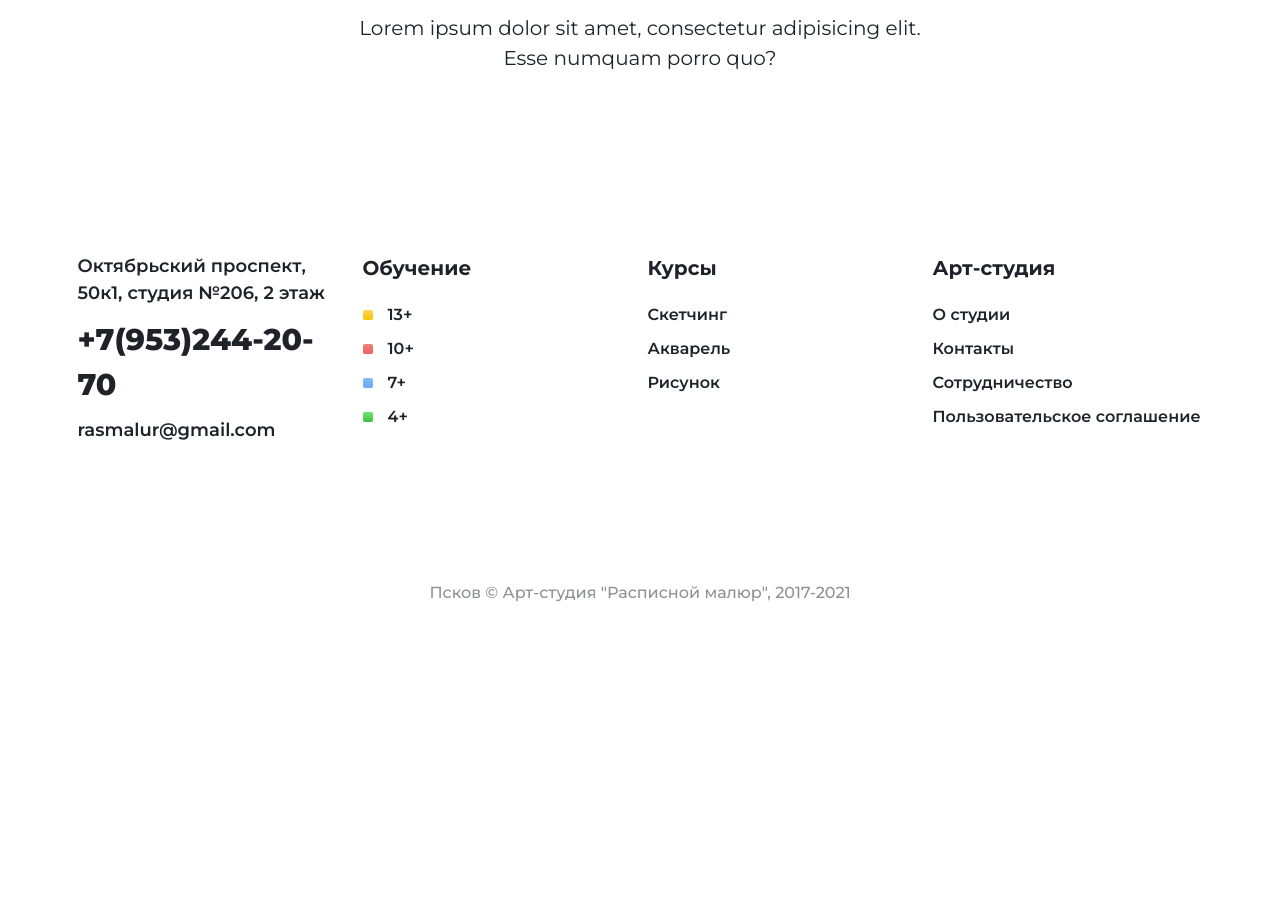
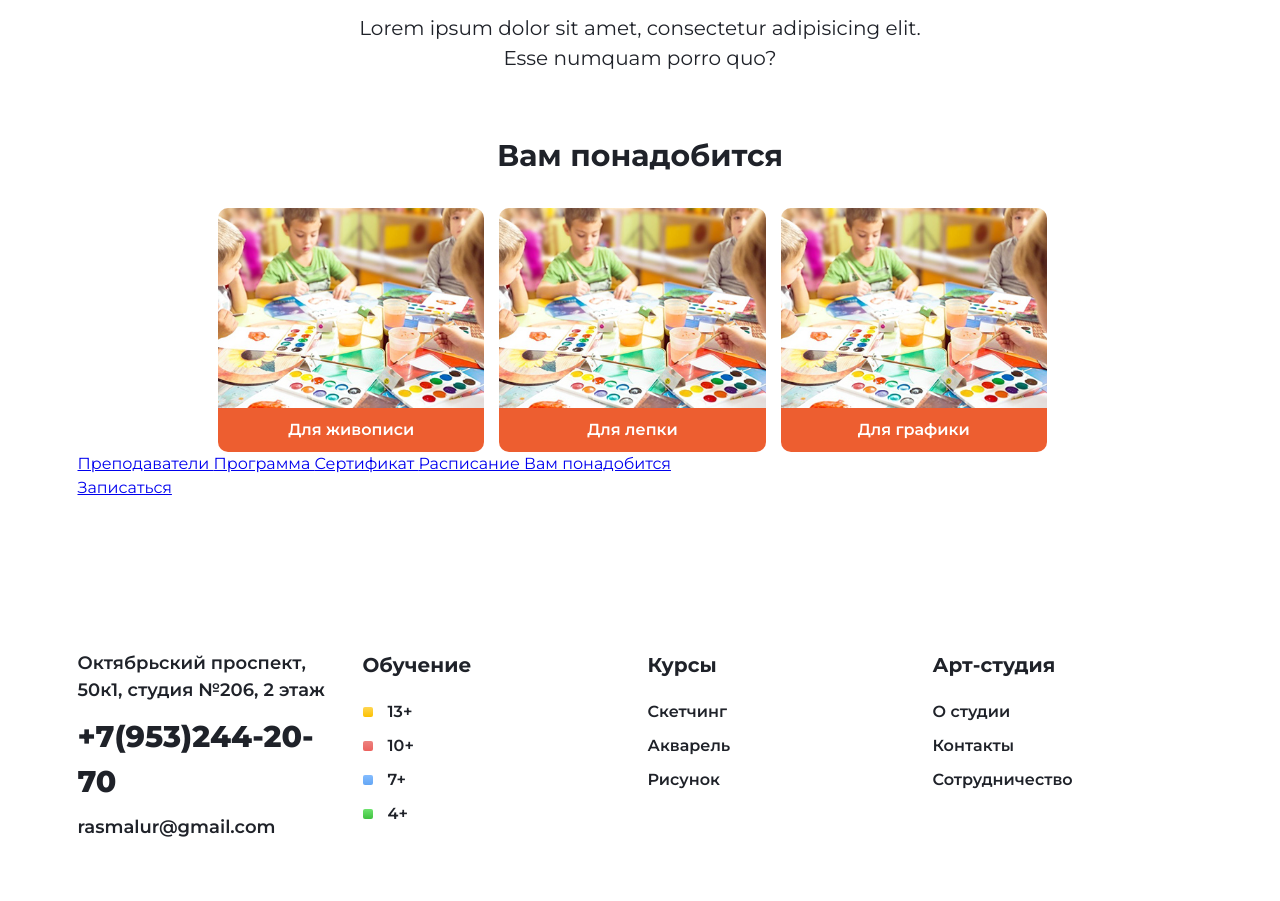
Before and after one commit to arsenyushin/artStudio, a website: page src/4.html in a window 1280 px wide. Shown: the part 1200-2101 px from the top of the page. Before the commit the page ends 1845 px from the top, so only its background shows below. Drawn offline with nearby package versions, Linux system fonts and the light colour scheme; files that its build step writes are made by us from their sources.

Commit message:
'4+gear+navsroll'

```diff
--- a/src/4.html
+++ b/src/4.html
@@ -59,3 +59,76 @@ title: Группа 4+
         </div>
     </div>
 </div>
+
+<!-- GEAR -->
+<div class="gear">
+    <div class="container">
+        <div class="row d-flex">
+            <div class="col-md-12">
+                <div class="gear__item">
+                    <h1 class="gear__title">Вам понадобится</h1>
+<!--                    <p class="gear__subtitle">Lorem ipsum dolor sit amet, consectetur adipiscing elit ut aliquam, <br>purus sit amet luctus venenatis, lectus magna fringilla.</p>-->
+                </div>
+            </div>
+            <div class="row mt-5 d-flex justify-content-center">
+                <div class="col-md-3">
+                    <a class="" href="#">
+                        <div class="gear__img">
+                            <img src="assets/images/iso.jpg" alt="">
+<!--                            <img src="http://placehold.jp/360x180.png" alt="">-->
+                        </div>
+                        <div class="gear__btn">Для живописи</div>
+                    </a>
+                </div>
+                <div class="col-md-3">
+                    <a class="" href="#">
+                        <div class="gear__img">
+                            <img src="assets/images/iso.jpg" alt="">
+                            <!--                            <img src="http://placehold.jp/360x180.png" alt="">-->
+                        </div>
+                        <div class="gear__btn">Для лепки</div>
+                    </a>
+                </div>
+                <div class="col-md-3">
+                    <a class="" href="#">
+                        <div class="gear__img">
+                            <img src="assets/images/iso.jpg" alt="">
+                            <!--                            <img src="http://placehold.jp/360x180.png" alt="">-->
+                        </div>
+                        <div class="gear__btn">Для графики</div>
+                    </a>
+                </div>
+            </div>
+        </div>
+    </div>
+</div>
+
+<div class="navbar_scroll" style="position: sticky;" data-original-top="0px">
+    <div class="container text-center">
+        <div class="">
+            <nav class="">
+                <div class="">
+                    <a href="#" class="">
+                        Преподаватели
+                    </a>
+                    <a href="#" class="">
+                        Программа
+                    </a>
+                    <a href="#" class="">
+                        Сертификат
+                    </a>
+                    <a href="#" class="">
+                        Расписание
+                    </a>
+                    <a href="#" class="">
+                        Вам понадобится
+                    </a>
+                </div>
+
+                <a class="" href="#">
+                    Записаться
+                </a>
+            </nav>
+        </div>
+    </div>
+</div>
--- /dev/null
+++ b/src/assets/scss/blocks/gear.scss
@@ -0,0 +1,50 @@
+.gear {
+  a {
+    text-decoration: none;
+  }
+}
+
+.gear__item {
+  text-align: center;
+}
+
+.gear__title {
+  font-size: 3rem;
+  font-weight: 700;
+}
+
+.gear__subtitle {
+  font-size: 2rem;
+}
+
+.gear__img {
+  display: block;
+  height: 20rem;
+  //padding: 0 0 60% 0;
+  overflow: hidden;
+  position: relative;
+  img {
+    width: 100%;
+    height: 100%;
+    object-fit: cover;
+    position: absolute;
+    top: 0;
+    left: 0;
+
+    border-radius: 1rem 1rem 0 0;
+  }
+}
+
+.gear__btn {
+  display: block;
+  padding: 1rem 2rem;
+
+  color: #fff;
+  font-size: 1.6rem;
+  font-weight: 600;
+
+  text-align: center;
+
+  background: #ED5E30;
+  border-radius: 0 0 1rem 1rem;
+}
--- a/src/assets/scss/style.scss
+++ b/src/assets/scss/style.scss
@@ -44,6 +44,8 @@ body {
 
 @import "blocks/benefits";
 @import "blocks/program";
+@import "blocks/gear";
 
+@import "blocks/navscroll";
 @import "blocks/social";
 @import "blocks/btn";
--- a/src/partials/footer.html
+++ b/src/partials/footer.html
@@ -2,6 +2,9 @@
 <!--    <svg class="footer-svg" xmlns="http://www.w3.org/2000/svg" viewBox="0 0 1440 320"> <path fill-opacity="1" d="M0,64L17.1,64C34.3,64,69,64,103,53.3C137.1,43,171,21,206,21.3C240,21,274,43,309,53.3C342.9,64,377,64,411,85.3C445.7,107,480,149,514,154.7C548.6,160,583,128,617,144C651.4,160,686,224,720,213.3C754.3,203,789,117,823,117.3C857.1,117,891,203,926,218.7C960,235,994,181,1029,149.3C1062.9,117,1097,107,1131,101.3C1165.7,96,1200,96,1234,96C1268.6,96,1303,96,1337,80C1371.4,64,1406,32,1423,16L1440,0L1440,320L1422.9,320C1405.7,320,1371,320,1337,320C1302.9,320,1269,320,1234,320C1200,320,1166,320,1131,320C1097.1,320,1063,320,1029,320C994.3,320,960,320,926,320C891.4,320,857,320,823,320C788.6,320,754,320,720,320C685.7,320,651,320,617,320C582.9,320,549,320,514,320C480,320,446,320,411,320C377.1,320,343,320,309,320C274.3,320,240,320,206,320C171.4,320,137,320,103,320C68.6,320,34,320,17,320L0,320Z"></path> </svg>-->
     <div class="container">
         <div class="row">
+            <div class="col-12 mb-5">
+<!--                <div class="footer__title"><span style="font-size: 1.6rem;">Арт-студия</span><br>"Расписной малюр"</div>-->
+            </div>
             <div class="col-lg-3 col-sm-6">
                 <div class="footer__item">
                     <ul class="footer__user" style="margin: 0">
@@ -69,9 +72,12 @@
                         <li>
                             <a class="footer__link" href="">Сотрудничество</a>
                         </li>
-                        <li>
-                            <a class="footer__link" href="">Пользовательское соглашение</a>
-                        </li>
+<!--                        <li>-->
+<!--                            <a class="footer__link" href="">Пользовательское соглашение</a>-->
+<!--                        </li>-->
+<!--                        <li>-->
+<!--                            <a class="footer__link" href="">Политика конфиденциальности</a>-->
+<!--                        </li>-->
                     </ul>
                 </div>
             </div>
```
Also changed, not shown: src/assets/images/iso.jpg (added), src/assets/scss/blocks/navscroll.scss (added).
